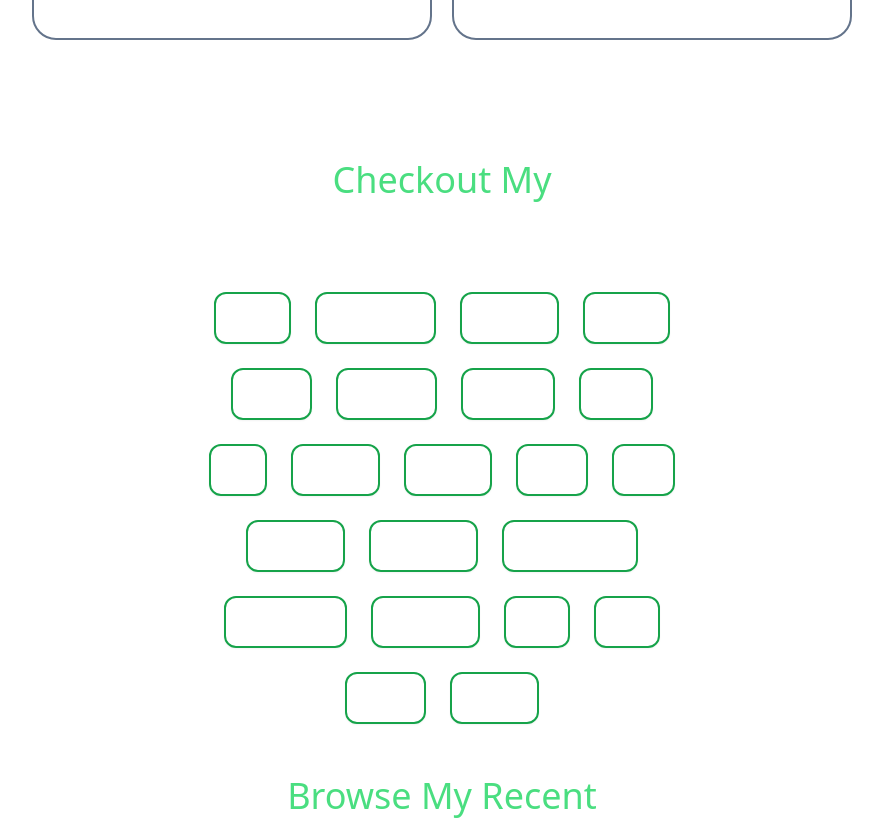
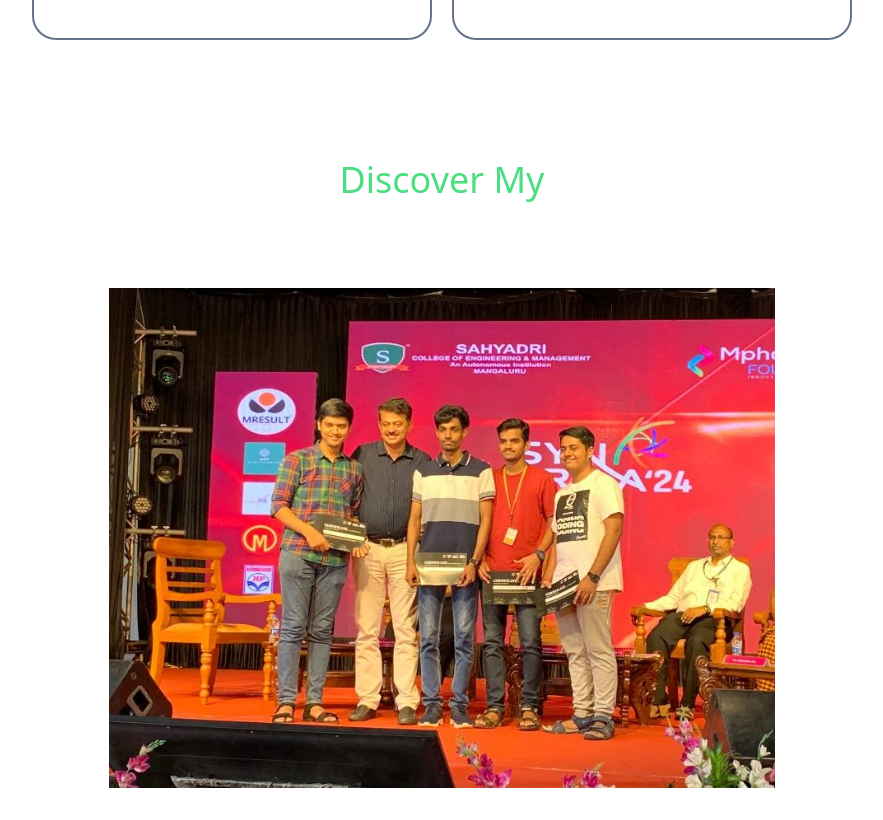
Before and after one commit to Athul28/portfolio, a React (Vite) app: page / in a window 1280 px wide. Shown: the part 1840-2660 px from the top of the page, without its empty margins (198-1081 px from the left). Built offline with nearby package versions, Linux system fonts and the light colour scheme.

Commit message:
Added achievements

```diff
--- a/src/App.jsx
+++ b/src/App.jsx
@@ -7,6 +7,7 @@ import Footer from "./components/Footer"
 import About from "./components/About"
 import Projects from "./components/Projects"
 import MyTechStacks from "./components/MyTechStacks"
+import Achievements from "./components/Achievements"
 
 function App() {
 
@@ -21,6 +22,7 @@ function App() {
       <Intro isDarkMode={isDarkMode}/>
       <About isDarkMode={isDarkMode}/>
       <Experience isDarkMode={isDarkMode}/>
+      <Achievements isDarkMode={isDarkMode}/>
       <MyTechStacks isDarkMode={isDarkMode}/>
       <Projects isDarkMode={isDarkMode}/>
       <Contact isDarkMode={isDarkMode}/>
--- /dev/null
+++ b/src/components/Achievements.jsx
@@ -0,0 +1,32 @@
+import React from "react";
+import winners3 from "../assets/winners3.jpg";
+
+function Achievements({ isDarkMode }) {
+  const linkedinLink =
+    "https://www.linkedin.com/in/athul-d-bhandary-0b1912247/";
+
+return (
+    <div
+        className={`text-center pt-10 ${isDarkMode ? "dark" : ""}`}
+        id="contact"
+    >
+        <p className={`text-4xl ${isDarkMode ? "dark-green" : "text-slate-700"}`}>
+            Discover My
+        </p>
+        <p className="text-5xl font-bold">Achievements</p>
+        <div className="relative w-fit m-auto group py-10 hover:cursor-pointer">
+            <img
+                src={winners3}
+                alt="image"
+                className="m-auto h-[230px] md:h-[300px] lg:h-[500px] group-hover:opacity-50 transition-opacity duration-300"
+            />
+            <p className="absolute top-[50%] left-[50%] transform text-sm sm:text-base md:text-xl lg:text-2xl font-bold -translate-x-1/2 -translate-y-1/2 opacity-0 group-hover:opacity-100 transition-opacity duration-300 text-white">
+                Won 3rd place at DevHost Hacknight 2024, conducted by SOSC -
+                Sahyadri Open Source Community!
+            </p>
+        </div>
+    </div>
+);
+}
+
+export default Achievements;
```
Also changed, not shown: src/assets/winners3.jpg (added), 1 other file (tests, documents, lock files or other folders).
